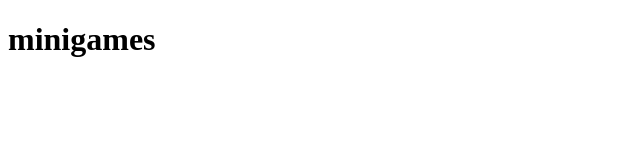
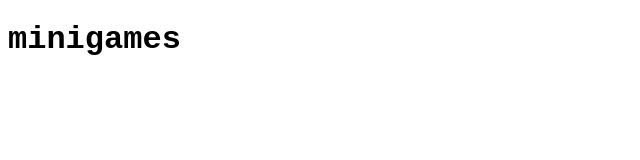
Before and after one commit to LarsGavris/LarsGavris.github.io, a plain HTML site: page index.html in a window 1280 px wide. Shown: the whole page, without its empty margins (0-640 px from the left). Drawn offline with Linux system fonts and the light colour scheme.

Commit message:
added stylesheet

```diff
--- a/index.html
+++ b/index.html
@@ -1,7 +1,10 @@
 <!DOCTYPE html>
+<html>
     <head>
         <title>minigames</title>
+        <link rel="stylesheet" href="res/style/index.css">
     </head>
     <body>
         <h1>minigames</h1>
     </body>
+</html>
--- /dev/null
+++ b/res/style/index.css
@@ -0,0 +1,7 @@
+body {
+    font-family: 'Courier New', Courier, monospace;
+}
+
+h1 {
+    font-weight: bold;
+}
```
Lines whose indentation alone changed are shown as unchanged.
